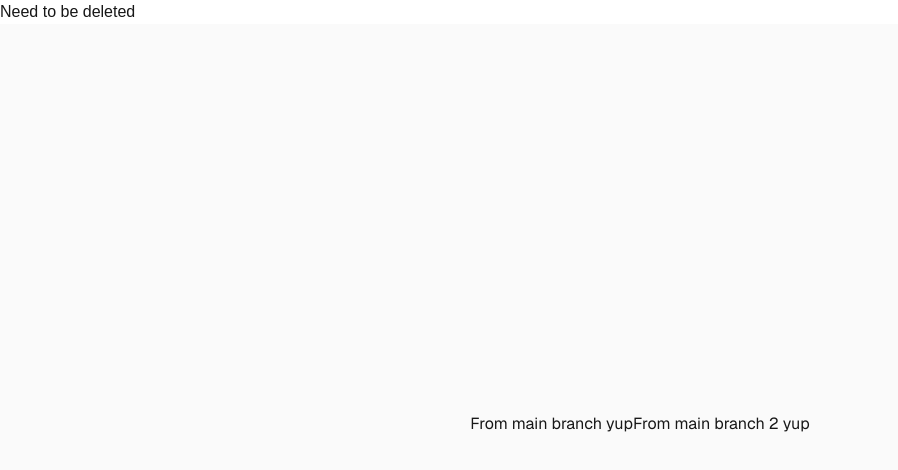
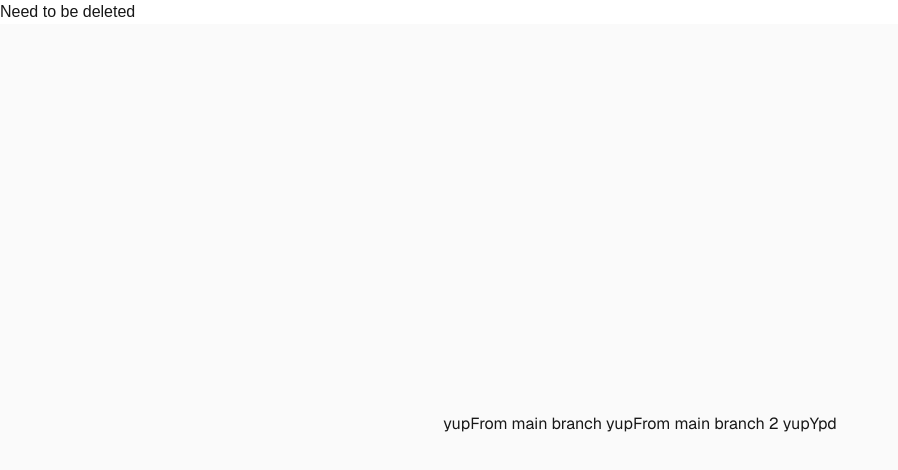
Before and after one commit to Kamesas/Labs, a Next.js app: page / in a window 1280 px wide. Shown: the top 470 px of the page, without its empty margins (0-898 px from the left). Built offline with nearby package versions, Linux system fonts and the light colour scheme.

Commit message:
feat: add changes for intentional merge conflict 4
Yup, there it is

```diff
--- a/src/app/page.tsx
+++ b/src/app/page.tsx
@@ -1,9 +1,10 @@
 export default function Home() {
   return (
     <div className="flex min-h-screen items-center justify-center bg-zinc-50 font-sans dark:bg-black">
+      yup
       <h1 className="from-main-branch">From main branch yup</h1>
-
       <h1 className="from-main-branch">From main branch 2 yup</h1>
+      <h3 className="h3">Ypd</h3>
     </div>
   );
 }
```
